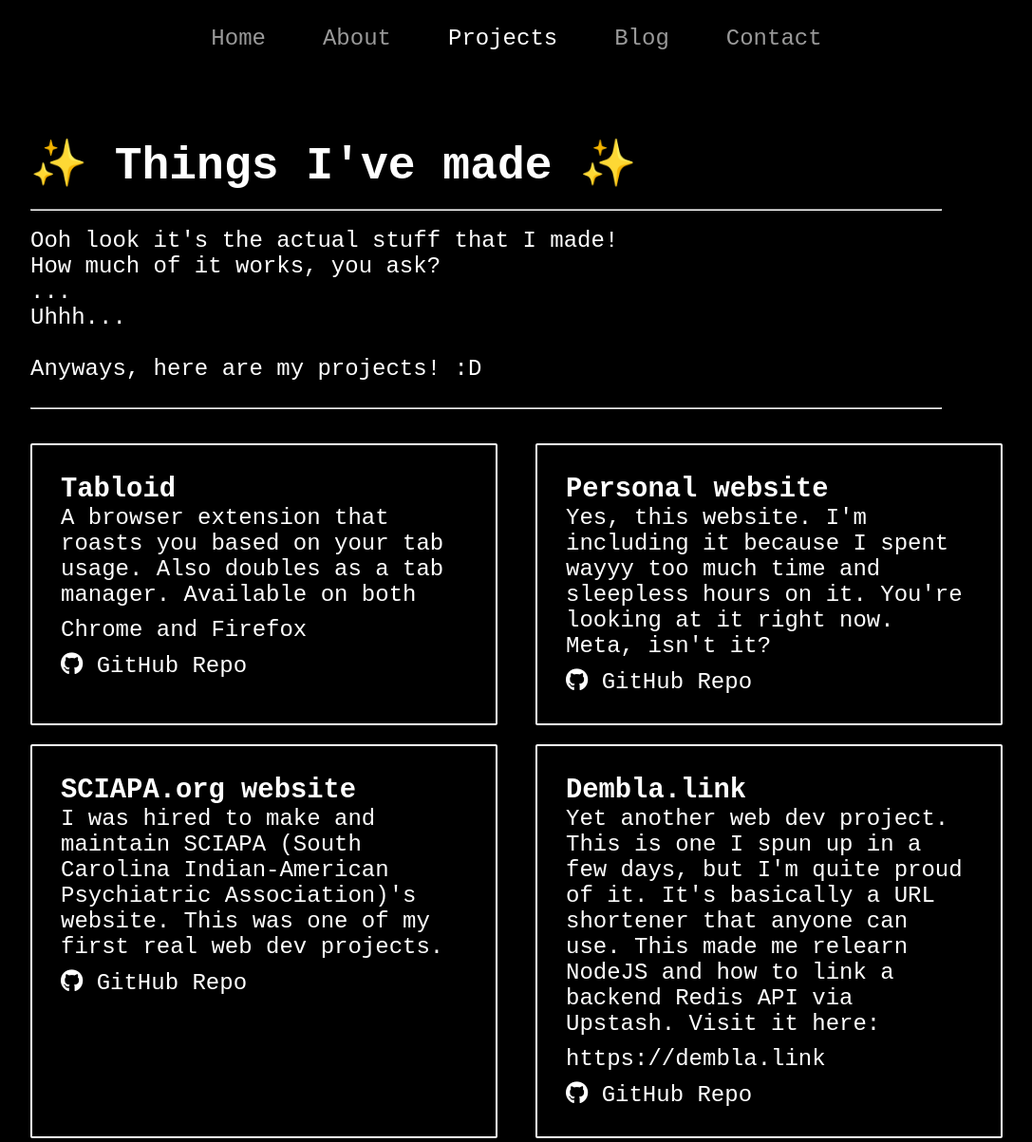
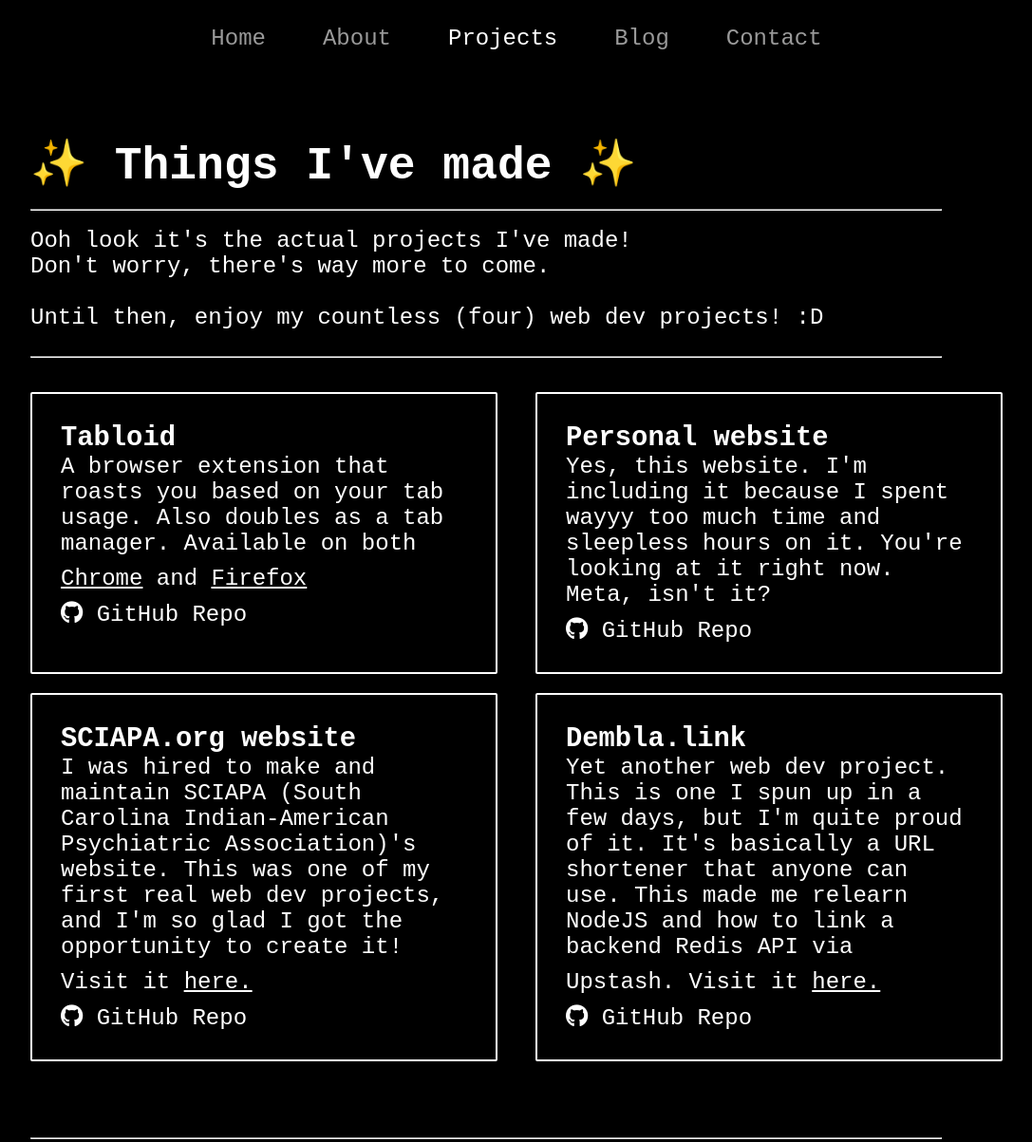
Before and after one commit to theliendem/theliendem.github.io, a plain HTML site: page projects.html in a window 1280 px wide. Shown: the top 1203 px of the page at 95% size, without its empty margins (96-1183 px from the left). Drawn offline with Linux system fonts and the light colour scheme.

Commit message:
made the projects page a bit less goofy lol

```diff
--- a/projects.html
+++ b/projects.html
@@ -30,11 +30,9 @@
 		<hr><br>
 
 		<p>
-			Ooh look it's the actual stuff that I made!<br>
-			How much of it works, you ask?<br>
-			...<br>
-			Uhhh...<br><br>
-			Anyways, here are my projects! :D <br><br>
+			Ooh look it's the actual projects I've made!<br>
+			Don't worry, there's way more to come. <br><br>
+			Until then, enjoy my countless (four) web dev projects! :D <br><br>
 		</p>
 
 		<hr><br><br>
@@ -42,7 +40,7 @@
 		<div class="projects-flex">
 			<div class="project-box">
 				<h2>Tabloid</h2>
-				<p>A browser extension that roasts you based on your tab usage. Also doubles as a tab manager. Available on both <a href="https://chromewebstore.google.com/detail/tabloid/cjhbmplbncokngbdkcaacjimeojbpgbp">Chrome</a> and <a href="https://addons.mozilla.org/en-US/firefox/addon/tabloid/">Firefox</a></p>
+				<p>A browser extension that roasts you based on your tab usage. Also doubles as a tab manager. Available on both <a href="https://chromewebstore.google.com/detail/tabloid/cjhbmplbncokngbdkcaacjimeojbpgbp" class="underline">Chrome</a> and <a href="https://addons.mozilla.org/en-US/firefox/addon/tabloid/" class="underline">Firefox</a></p>
 				<a href="https://github.com/theliendem/Tabloid---Chrome" target="_blank"><i class="fa-brands fa-github"></i> GitHub Repo</a>
 			</div>
 			<div class="project-box">
@@ -52,12 +50,12 @@
 			</div>
 			<div class="project-box">
 				<h2>SCIAPA.org website</h2>
-				<p>I was hired to make and maintain SCIAPA (South Carolina Indian-American Psychiatric Association)'s website. This was one of my first real web dev projects.</p>
+				<p>I was hired to make and maintain SCIAPA (South Carolina Indian-American Psychiatric Association)'s website. This was one of my first real web dev projects, and I'm so glad I got the opportunity to create it! Visit it <a href="https://sciapa.org/" class="underline">here.</a></p>
 				<a href="https://github.com/neildembla1/neildembla1.github.io/" target="_blank"><i class="fa-brands fa-github"></i> GitHub Repo</a>
 			</div>
 			<div class="project-box">
 				<h2>Dembla.link</h2>
-				<p>Yet another web dev project. This is one I spun up in a few days, but I'm quite proud of it. It's basically a URL shortener that anyone can use. This made me relearn NodeJS and how to link a backend Redis API via Upstash. Visit it here: <a href="https://dembla.link/">https://dembla.link</a></p>
+				<p>Yet another web dev project. This is one I spun up in a few days, but I'm quite proud of it. It's basically a URL shortener that anyone can use. This made me relearn NodeJS and how to link a backend Redis API via Upstash. Visit it <a href="https://dembla.link/" class="underline">here.</a></p>
 				<a href="https://github.com/theliendem/Dembla.com" target="_blank"><i class="fa-brands fa-github"></i> GitHub Repo</a>
 			</div>
 		</div>
--- a/style.css
+++ b/style.css
@@ -72,6 +72,10 @@ a {
 a:hover {
 	text-decoration: underline;
 	transition: all 0.3s ease;
+}
+
+.underline {
+	text-decoration: underline !important;
 }
 
 #content {
```
